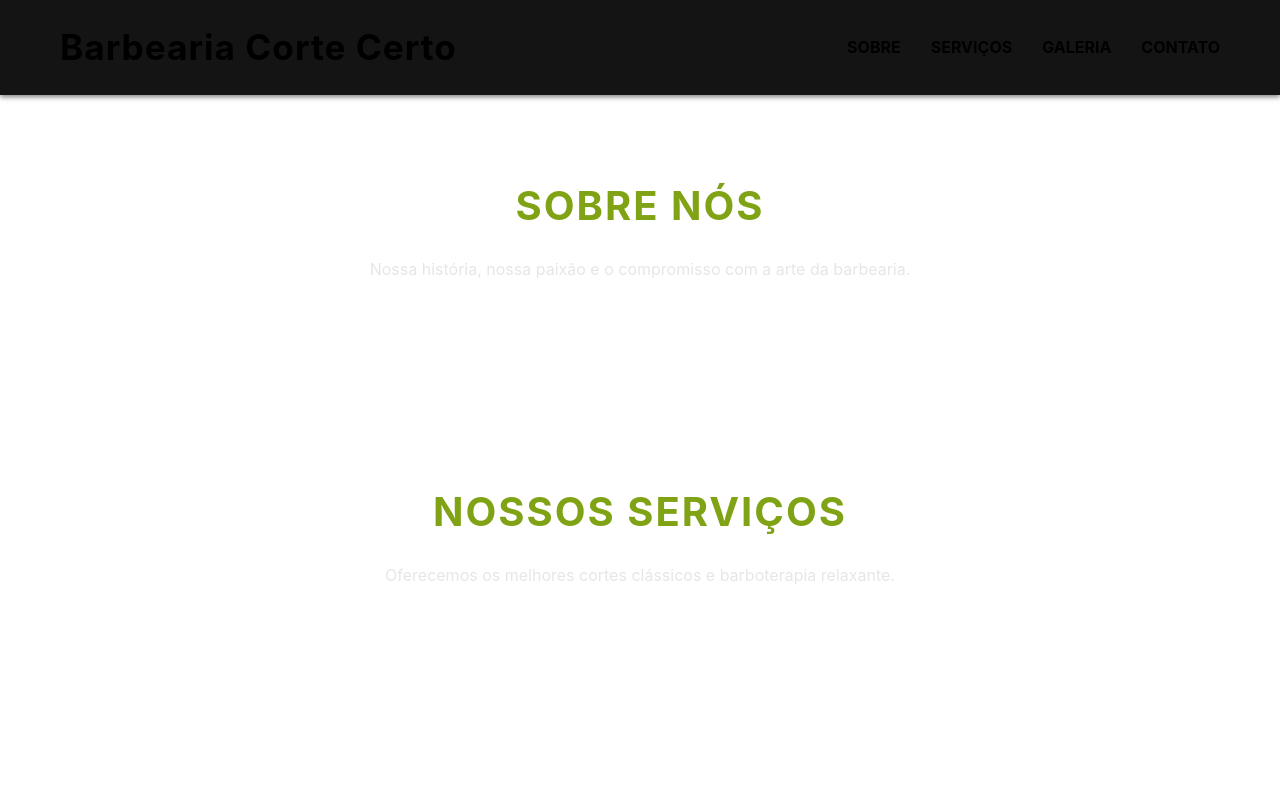
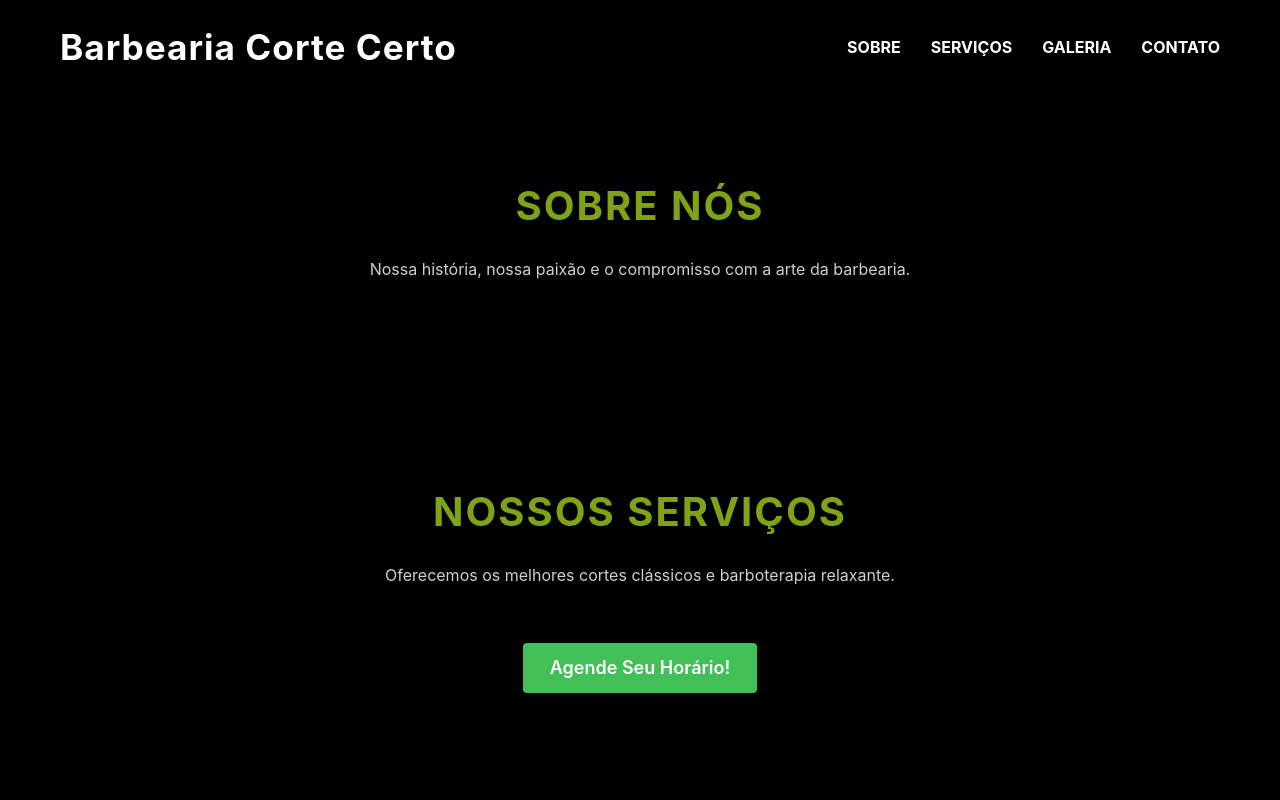
Before and after one commit to MLjo15/drp14-pi2-barbearia, a React (Vite) app: page / in a window 1280 px wide. Shown: the top 800 px of the page. Built offline with nearby package versions, Linux system fonts and the light colour scheme.

Commit message:
Inclusão - botão genérico

```diff
--- a/public/index.html
+++ b/index.html
@@ -1,7 +1,8 @@
-<!DOCTYPE html>
+<!doctype html>
 <html lang="pt-BR">
   <head>
     <meta charset="UTF-8" />
+    <link rel="icon" type="image/svg+xml" href="/vite.svg" />
     <meta name="viewport" content="width=device-width, initial-scale=1.0" />
     <title>Barbearia Corte Certo</title>
   </head>
--- a/package.json
+++ b/package.json
@@ -11,9 +11,7 @@
   },
   "dependencies": {
     "@mantine/core": "^8.2.8",
-    "@mantine/dates": "^8.2.7",
-    "@mantine/hooks": "^8.2.7",
-    "dayjs": "^1.11.18",
+    "@mantine/hooks": "^8.2.8",
     "react": "^19.1.1",
     "react-dom": "^19.1.1"
   },
--- a/src/App.jsx
+++ b/src/App.jsx
@@ -2,6 +2,7 @@
 import Header from './components/Header.jsx';
 import Section from './components/Section.jsx';
 import Footer from './components/Footer.jsx';
+import './styles/main.css';
 
 // Importe o componente Button do Mantine
 import { Button } from '@mantine/core';
@@ -22,8 +23,8 @@ function App() {
           title="Nossos Serviços"
           content="Oferecemos os melhores cortes clássicos e barboterapia relaxante."
         >
-          {/* O botão foi movido para dentro da seção de serviços */}
-          <Button variant="filled" color="green" size="lg" style={{ marginTop: '20px' }}>
+         {/* O botão foi movido para dentro da seção de serviços */}
+          <Button variant="filled" color="green" size="lg" style={{ marginTop: '15px' }}>
             Agende Seu Horário!
           </Button>
         </Section>
--- a/src/components/Section.jsx
+++ b/src/components/Section.jsx
@@ -1,15 +1,15 @@
 // src/components/Section.jsx
 
-function Section({ id, title, content }) {
+const Section = ({ id, title, content, children }) => {
   return (
     <section id={id} className="section">
       <div className="container">
         <h2>{title}</h2>
         <p>{content}</p>
-        {/* Adicionar mais conteúdo ou imagens aqui */}
+        {children}
       </div>
     </section>
   );
-}
+};
 
 export default Section;
--- a/src/styles/main.css
+++ b/src/styles/main.css
@@ -30,10 +30,10 @@ img {
 
 /* --- Variáveis de Estilo (Paleta de Cores e Fontes) --- */
 :root {
-    --primary-bg-color: #020202;
-    --secondary-bg-color: #141414;
+    --primary-bg-color: #000000;
+    --secondary-bg-color: #000000;
     --primary-text-color: #ffffff;
-    --secondary-text-color: #e6e6e6;
+    --secondary-text-color: #cfcfcf;
     --accent-color: #80A315;
 
     --font-family-base: 'Arial', sans-serif;
@@ -76,11 +76,13 @@ body {
     font-size: 2.2em;
     font-weight: bold;
     letter-spacing: 1px;
+    color: var(--primary-text-color);
 }
 
 .site-header nav ul {
     display: flex;
     gap: 30px;
+    color: var(--primary-text-color);
 }
 
 .site-header nav a {
@@ -97,6 +99,7 @@ body {
 .section {
     padding: 80px 0;
     text-align: center;
+    background-color: var(--secondary-bg-color);
 }
 
 .section h2 {
```
Also changed, not shown: src/main.jsx (+6 -7 lines), 1 other file (tests, documents, lock files or other folders).
